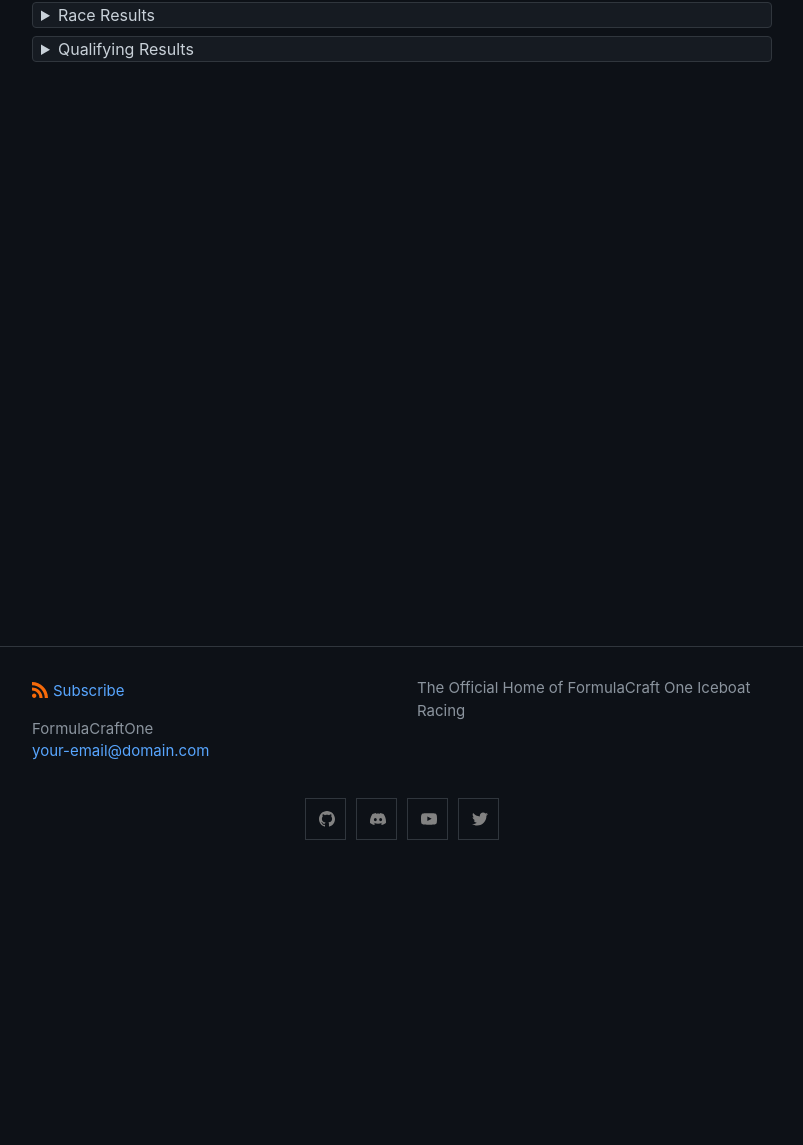
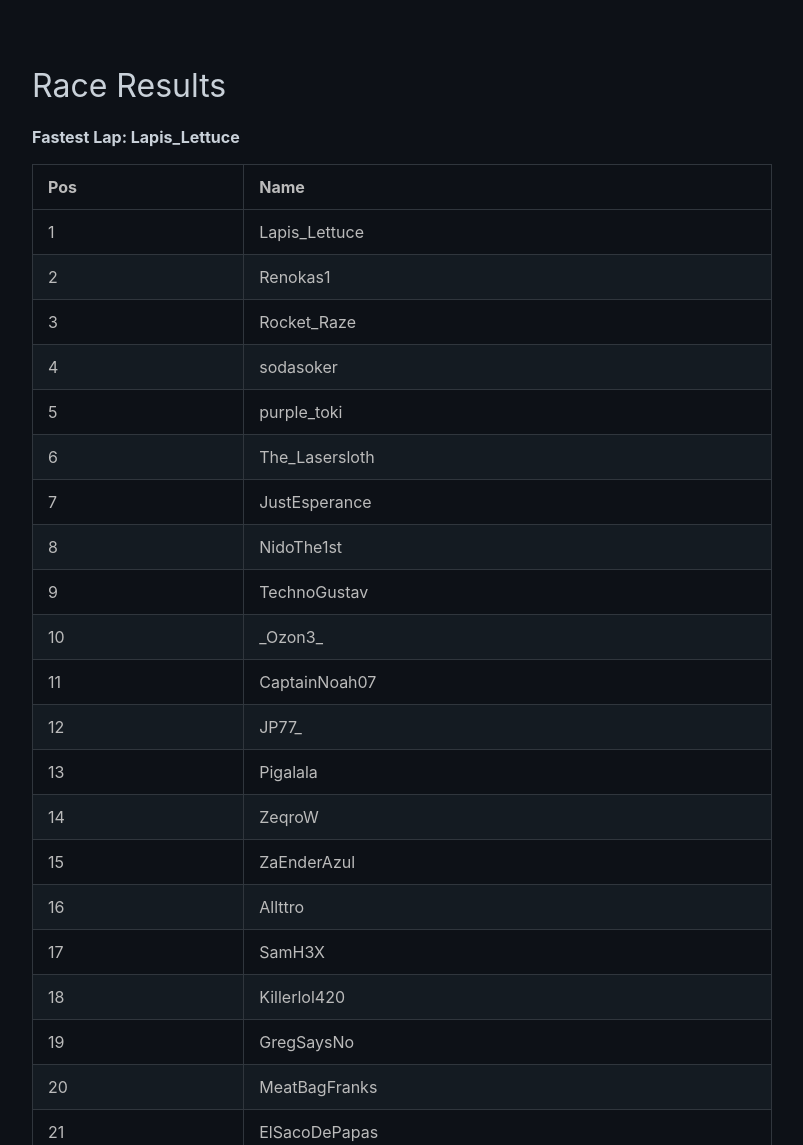
Before and after one commit to FormulaCraftOne/formulacraftone.github.io, a Jekyll site: the page built from _posts/2023-03-05-bhr.md, in a window 1280 px wide and 1400 px high, scrolled down 270 px, cut to the strip 255-1400 px from the top of the window. Shown: the whole strip, without its empty margins (238-1041 px from the left). Built offline with Jekyll 4.4.1, drawn with Linux system fonts in a browser that asks for light colours; comment, search, counter and statistics services are not loaded; some of the changed lines change nothing that is shown; some of the changed text lies outside the part shown.

Commit message:
Update 2023-03-05-bhr.md

```diff
--- a/_posts/2023-03-05-bhr.md
+++ b/_posts/2023-03-05-bhr.md
@@ -9,8 +9,7 @@
 
 
 
-<details><summary>Race Results</summary>
-
+## Race Results
 
 **Fastest Lap: Lapis_Lettuce**
 
@@ -38,12 +37,7 @@
 | 20 | MeatBagFranks |
 | 21 | ElSacoDePapas |
 
-</details>
-
-
-
-<details><summary>Qualifying Results</summary>
-
+## Qualifying Results
 
 | Pos | Name |
 |-----|------|
@@ -74,5 +68,3 @@
 | 25 | SamH3X |
 | 26 | sjonniegames |
 | 27 | sk1te |
-
-</details>
```
